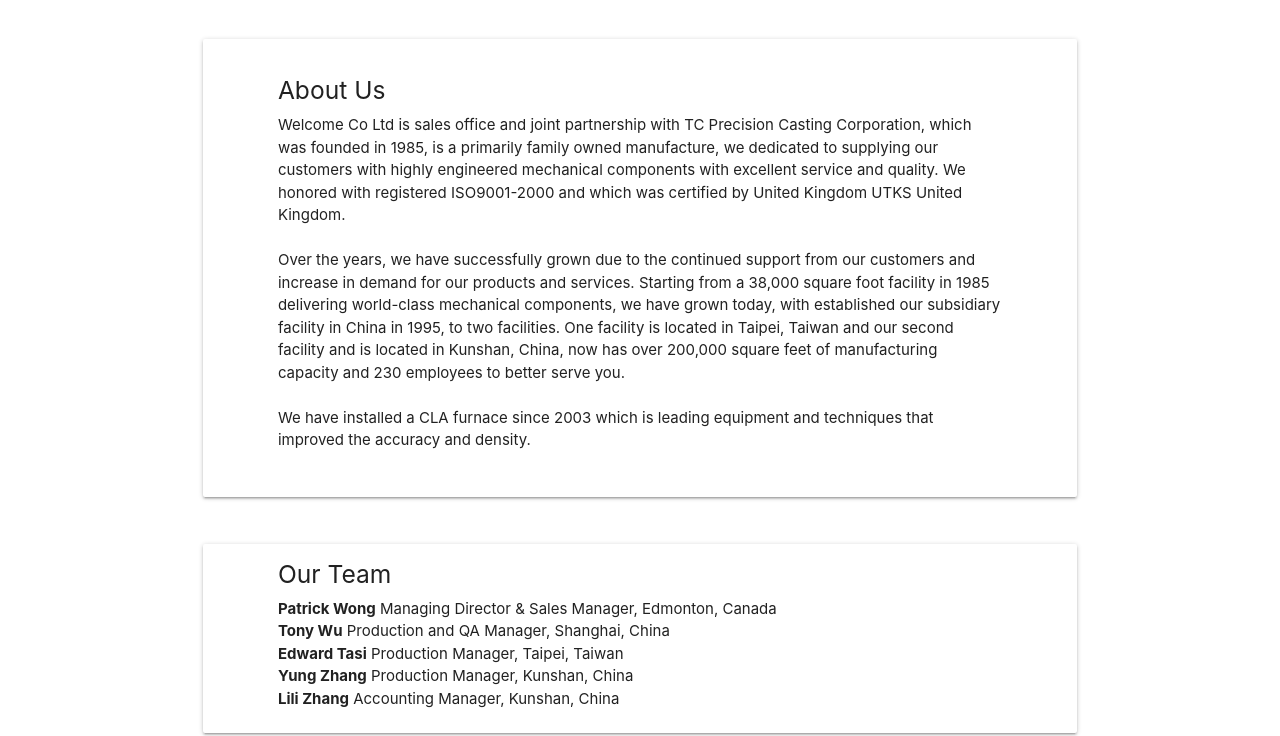
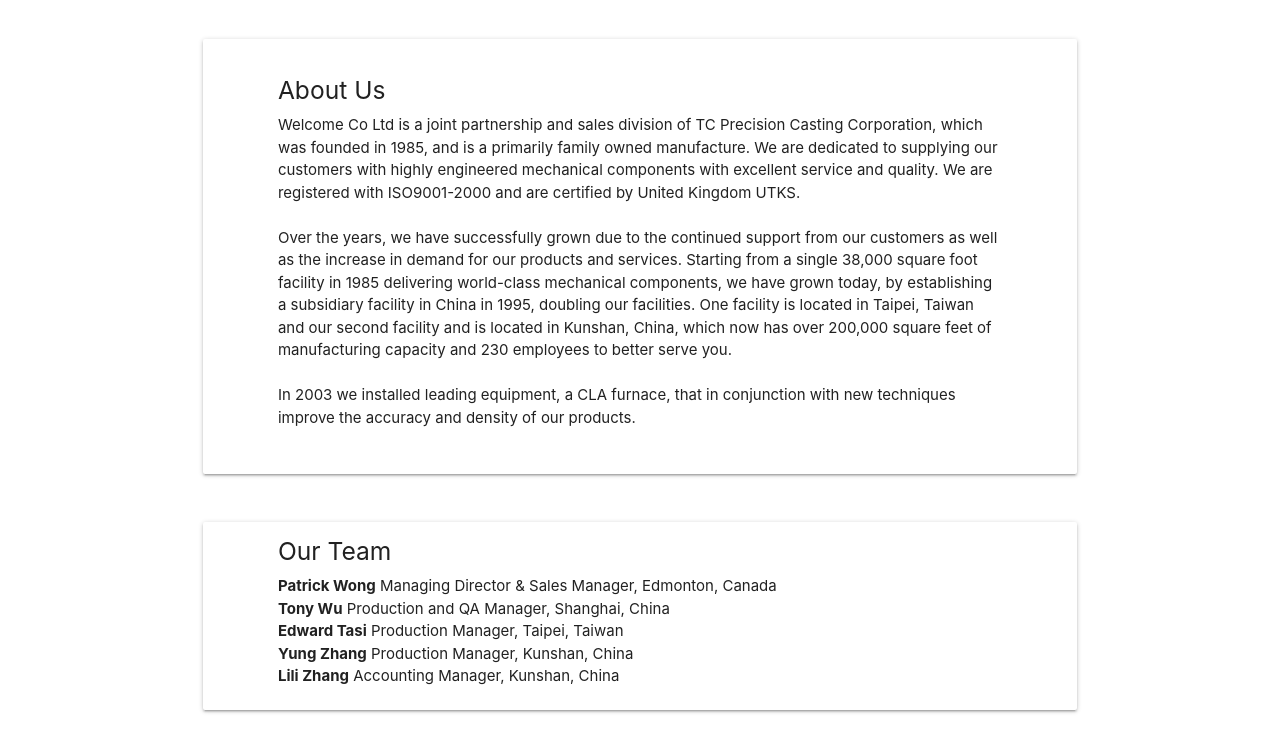
Before and after one commit to SnowyKitten/welcomekast, a plain HTML site: page about.html in a window 1280 px wide. Shown: the part 78-814 px from the top of the page. Drawn offline with nearby package versions, Linux system fonts and the light colour scheme.

Commit message:
Small edit

```diff
--- a/about.html
+++ b/about.html
@@ -51,15 +51,15 @@
                             <div class="col s10">
                                 <h5> About Us </h5>
                                 <span>
-                                    Welcome Co Ltd is sales office and joint  partnership with TC  Precision Casting Corporation, which  was founded in 1985,  is a primarily family owned manufacture, we  dedicated to supplying our customers with highly engineered mechanical components with excellent service and quality. We honored with registered ISO9001-2000 and which was certified by United Kingdom UTKS United Kingdom.
+                                    Welcome Co Ltd is a joint partnership and sales division of TC Precision Casting Corporation, which  was founded in 1985, and is a primarily family owned manufacture. We are dedicated to supplying our customers with highly engineered mechanical components with excellent service and quality. We are registered with ISO9001-2000 and are certified by United Kingdom UTKS.
                                 </span>
                                 <br><br>
                                 <span>
-                                    Over the years, we have successfully grown due to the continued support from our customers and increase in demand for our products and services. Starting from a 38,000 square foot facility in 1985 delivering world-class mechanical components, we have grown today, with established our subsidiary facility in  China in 1995, to two facilities. One facility is located in Taipei, Taiwan and our second facility and is  located in Kunshan, China,  now has over 200,000 square feet of manufacturing capacity and 230 employees to better serve you.
+                                    Over the years, we have successfully grown due to the continued support from our customers as well as the increase in demand for our products and services. Starting from a single 38,000 square foot facility in 1985 delivering world-class mechanical components, we have grown today, by establishing a subsidiary facility in China in 1995, doubling our facilities. One facility is located in Taipei, Taiwan and our second facility and is located in Kunshan, China, which now has over 200,000 square feet of manufacturing capacity and 230 employees to better serve you.
                                 </span>
                                 <br><br>
                                 <span>
-                                    We have installed a CLA furnace since 2003 which is leading equipment and techniques that improved the accuracy and density.
+                                    In 2003 we installed leading equipment, a CLA furnace, that in conjunction with new techniques improve the accuracy and density of our products.
                                 </span>
                                 <br><br><br>
                             </div>
```
Also changed, not shown: products.html (+1 -1 lines).
